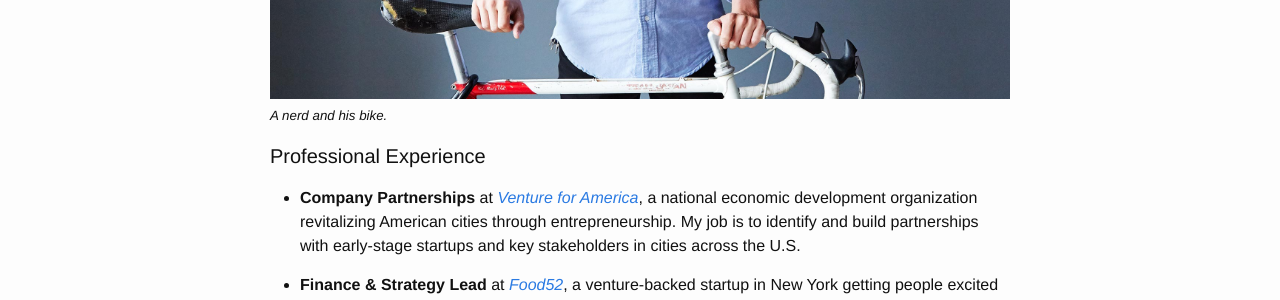
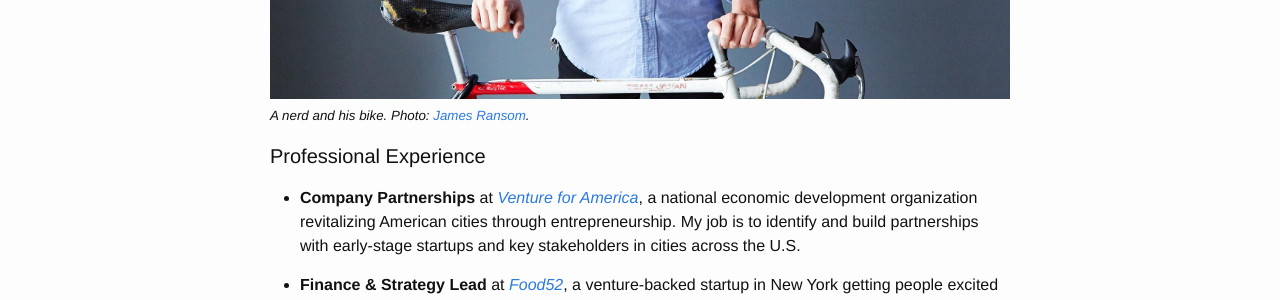
Before and after one commit to willgeary/willgeary.github.io, a Jekyll site: the page built from about.md, in a window 1280 px wide. Shown: the part 771-1071 px from the top of the page. Built offline with Jekyll 4.4.1, drawn with Linux system fonts in a browser that asks for light colours; nearby versions of some CDN libraries.

Commit message:
save my work

```diff
--- a/about.md
+++ b/about.md
@@ -11,7 +11,7 @@ I've worked as an analyst at established companies and early-stage startups. Sta
 I ride my bicycle every day and dream about biking, hiking and camping my way around the world. I love cities and have a [street photography habit](https://www.instagram.com/willcgeary/).
 
 ![Me and my baby]({{ site.url }}/assets/bike_will.jpg)
-<sub>*A nerd and his bike.*</sub>
+<sub>*A nerd and his bike. Photo: [James Ransom](http://www.jamesransom.com/).*</sub>
 
 #### Professional Experience
 * **Company Partnerships** at [*Venture for America*](http://ventureforamerica.org/), a national economic development organization revitalizing American cities through entrepreneurship. My job is to identify and build partnerships with early-stage startups and key stakeholders in cities across the U.S.
```
